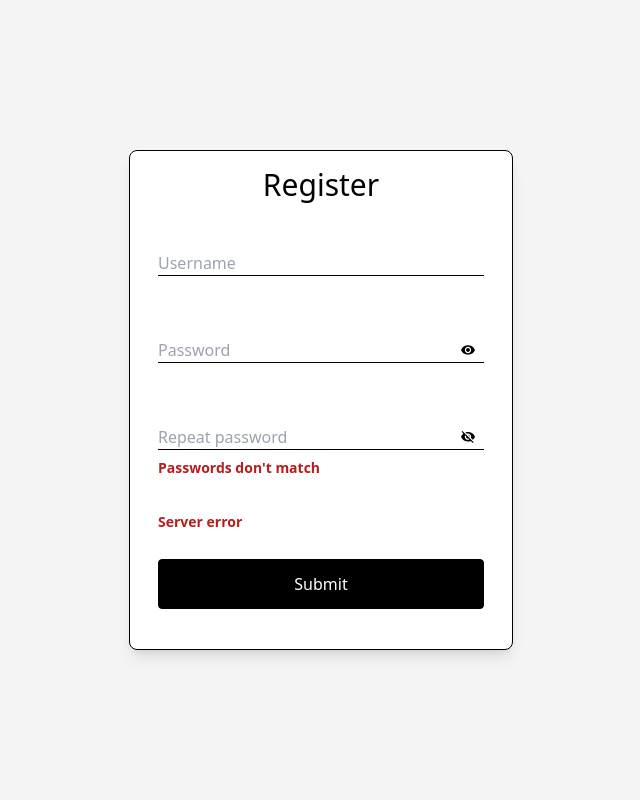
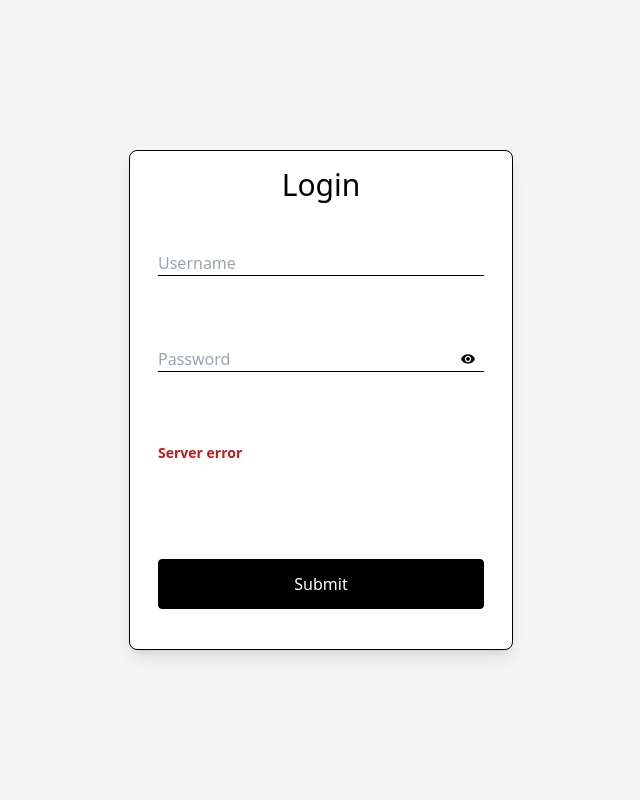
Before and after one commit to SerebryakovVV/twtc, a React (Vite) app in the folder client/: page / in a window 1280 px wide. Shown: the top 800 px of the page, without its empty margins (319-959 px from the left). Built offline with nearby package versions, Linux system fonts and the light colour scheme; the HTML template or start-up script is replaced by a standard one.

Commit message:
login and registration pages stuff

```diff
--- a/client/src/App.tsx
+++ b/client/src/App.tsx
@@ -8,7 +8,7 @@ function App() {
 
   return (
     <>
-      {/* <Login/> */}
+      <Login/>
       <Register/>
     </>
   )
--- a/client/src/components/Login.tsx
+++ b/client/src/components/Login.tsx
@@ -1,17 +1,19 @@
 import { useState } from "react";
 import ErrorMessage from "./ErrorMessage";
+import { IoMdEye, IoMdEyeOff } from "react-icons/io";
 
 
 type validationErrorType = "Password too short" | "Username field is empty";
-type authErrorType = "User not found" | "Wrong password" | "Server error";
+type AuthErrorType = "User not found" | "Wrong password" | "Server error";
 
 
 export default function Login() {
 	const [username, setUsername] = useState<string>("");
 	const [password, setPassword] = useState<string>("");
+	const [isPasswordVisible, setIsPasswordVisible] = useState<boolean>(false);
 	const [usernameError, setUsernameError] = useState<validationErrorType | "">("");
 	const [passwordError, setPasswordError] = useState<validationErrorType | "">("");
-	const [authError, setAuthError] = useState<authErrorType | "">("Server error");
+	const [authError, setAuthError] = useState<AuthErrorType | "">("Server error");
 
 	const handleChangeUsername = (value: string): void => {
 		setUsername(/^[a-zA-Z0-9]{0,20}$/.test(value) ? value : username);
@@ -21,21 +23,30 @@ export default function Login() {
 		setPassword(/^[a-zA-Z0-9!@#$%&*]{0,20}$/.test(value) ? value : password);
 	}
 
-
 	const validateFields = (): void => {
 		setUsernameError("");
 		setPasswordError("");
 		setAuthError("");
 		if (username.length < 1) setUsernameError("Username field is empty");
-		if (password.length < 6) setPasswordError("Password too short");
+		if (password.length < 6) {
+			setPasswordError("Password too short");
+			setPassword("");
+		}
+
 		if (username.length < 1 || password.length < 6) return;
-		fetchLogin()
+
+
+
+		console.log("passed the validation");
+		fetchLogin();
 	}
+
+
 
 	const fetchLogin = async (): Promise<void> => {
 		try {
 			console.log("start");
-			const res = await fetch("http://localhost:3000", {
+			const response = await fetch("http://localhost:3000/login", {
 				method:"POST",
 				headers: {
 					'Content-Type': 'application/json' // Specify that you're sending JSON
@@ -45,37 +56,23 @@ export default function Login() {
 					password
 				})
 			});
-			if (!res.ok) throw Error("Fetch error");
-			console.log("success");
+			if (!response.ok) throw Error("Fetch error");
+			console.log("passed the auth");
+			console.log(response);
 		} catch (err) {
-			console.log("its so over");
+			console.log("its so over ", err);
 		}
 
 
-		{/*
 
-		async function fetchData() {
-  try {
-    const response = await fetch('https://api.example.com/data');
-
-    if (!response.ok) {
-      throw new Error(`HTTP error! status: ${response.status}`);
 	}
 
-    const data = await response.json(); // Parse the response as JSON
-    console.log(data); // Use the fetched data
-
-  } catch (error) {
-    console.error('There was a problem with the fetch operation:', error);
-  }
-}
-
-fetchData();
-
-		*/}
+// const data = await response.json(); // Parse the response as JSON
+// console.log(data); // Use the fetched data
 
 
-	}
+
+
 
   	return (
 		<div className="w-screen h-screen bg-zinc-100 flex justify-center items-center">
@@ -92,17 +89,20 @@ fetchData();
 						{usernameError && <ErrorMessage msg={usernameError}/>}
 					</div>
 					<div className="mx-7 h-24">
+						<div className="w-full mb-2 focus:outline-none border-b border-black flex justify-between">
 							<input
-							className="w-full mb-2 focus:outline-none border-b border-black"
-							type="password"
+								className="focus:outline-none w-full"
+								type={isPasswordVisible ? "text" : "password"}
 								placeholder="Password"
 								value={password}
 								onChange={(e)=>handleChangePassword(e.target.value)}
 							/>
+							<span className="pt-1 pr-2" onClick={()=>setIsPasswordVisible(!isPasswordVisible)}>{isPasswordVisible ? <IoMdEyeOff/>  : <IoMdEye/>}</span>
+						</div>
 						{passwordError && <ErrorMessage msg={passwordError}/>}
 					</div>
 					<div className="mx-7 h-24">
-						{authError && <ErrorMessage msg={"hello"}/>}
+						{authError && <ErrorMessage msg={authError}/>}
 					</div>
 					<button
 						className="mx-7 relative bottom-10 mt-auto rounded border border-solid border-black bg-black text-white hover:bg-white hover:text-black py-3"
--- a/client/src/components/Register.tsx
+++ b/client/src/components/Register.tsx
@@ -3,7 +3,7 @@ import ErrorMessage from "./ErrorMessage";
 import { IoMdEye, IoMdEyeOff } from "react-icons/io";
 
 
-type validationErrorType = "Password too short" | "Username filed is empty" | "Passwords don't match";
+type validationErrorType = "Password too short" | "Username field is empty" | "Passwords don't match";
 type RegistrationErrorType = "Username taken" | "Server error";
 
 
@@ -12,11 +12,11 @@ export default function Login() {
 	const [password, setPassword] = useState<string>("");
 	const [repeatPassword, setRepeatPassword] = useState<string>("");
 	const [isPasswordVisible, setIsPasswordVisible] = useState<boolean>(false);
-	const [isRepeatPasswordVisible, setIsRepeatPasswordVisible] = useState<boolean>(true);
+	const [isRepeatPasswordVisible, setIsRepeatPasswordVisible] = useState<boolean>(false);
 	const [usernameError, setUsernameError] = useState<validationErrorType | "">("");
 	const [passwordError, setPasswordError] = useState<validationErrorType | "">("");
-	const [repeatPasswordError, setRepeatPasswordError] = useState<validationErrorType | "">("Passwords don't match");
-	const [registrationError, setRegistrationError] = useState<RegistrationErrorType | "">("Server error");
+	const [repeatPasswordError, setRepeatPasswordError] = useState<validationErrorType | "">("");
+	const [registrationError, setRegistrationError] = useState<RegistrationErrorType | "">("");
 
 	const handleChangeUsername = (value: string): void => {
 		setUsername(/^[a-zA-Z0-9]{0,20}$/.test(value) ? value : username);
@@ -34,7 +34,7 @@ export default function Login() {
 		setPasswordError("");
 		setRepeatPasswordError("");
 		setRegistrationError("");
-		if (username.length < 1) setUsernameError("Username filed is empty");
+		if (username.length < 1) setUsernameError("Username field is empty");
 		if (password.length < 6) {
 			setPasswordError("Password too short");
 			setPassword("");
@@ -46,18 +46,44 @@ export default function Login() {
 			setRepeatPassword("");
 		}
 		if (username.length < 1 || password.length < 6 || password !== repeatPassword) return;
-		// fetchLogin()
 		console.log("passed");
+		registerUser();
 	}
 
 
-  	return (
-		<div className="w-screen h-screen bg-zinc-100 flex justify-center items-center">
+	const registerUser = async (): Promise<void> => {
+		try {
+			console.log("start");
+			const response = await fetch("http://localhost:3000/register", {
+				method:"POST",
+				headers: {
+					'Content-Type': 'application/json' // Specify that you're sending JSON
+				},
+				body: JSON.stringify({
+					username,
+					password
+				})
+			});
+			if (!response.ok) throw Error("Fetch error");
+			console.log("passed the auth");
+			console.log(response);
+		} catch (err) {
+			console.log("its so over ", err);
+		}
+
+
+
+	}
+
+// const data = await response.json(); // Parse the response as JSON
+// console.log(data); // Use the fetched data
 
 
 
 
 
+  	return (
+		<div className="w-screen h-screen bg-zinc-100 flex justify-center items-center">
 			<div className="border border-solid border-black bg-white shadow-lg w-96 h-[500px] rounded-lg flex flex-col absolute">
 					<h1 className="text-3xl text-center mt-4 mb-12">Register</h1>
 					<div className="mx-7 h-24">
@@ -95,7 +121,6 @@ export default function Login() {
 							onChange={(e)=>handleChangePassword(e.target.value, "repeat")}
 						/>
 						<span className="pt-1 pr-2" onClick={()=>setIsRepeatPasswordVisible(!isRepeatPasswordVisible)}>{isRepeatPasswordVisible ? <IoMdEyeOff/>  : <IoMdEye/>}</span>
-						{/* <span className="mr-3 text-zinc-600 text-sm" onClick={()=>setIsRepeatPasswordVisible(!isRepeatPasswordVisible)}>{isRepeatPasswordVisible ? "hide" : "show"}</span> */}
 					</div>
 						{repeatPasswordError && <ErrorMessage msg={repeatPasswordError}/>}
 					</div>
```
Also changed, not shown: 1 other file (tests, documents, lock files or other folders). Lines whose indentation alone changed are shown as unchanged.
